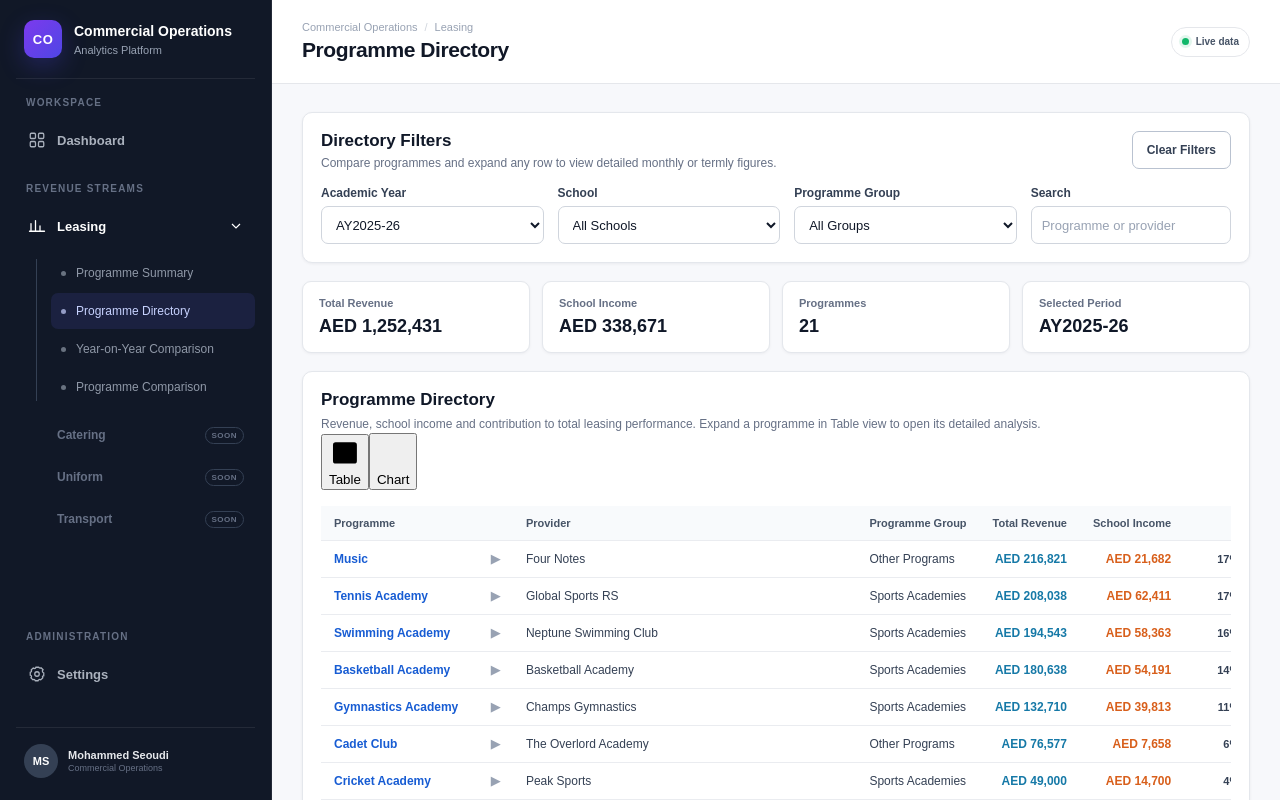
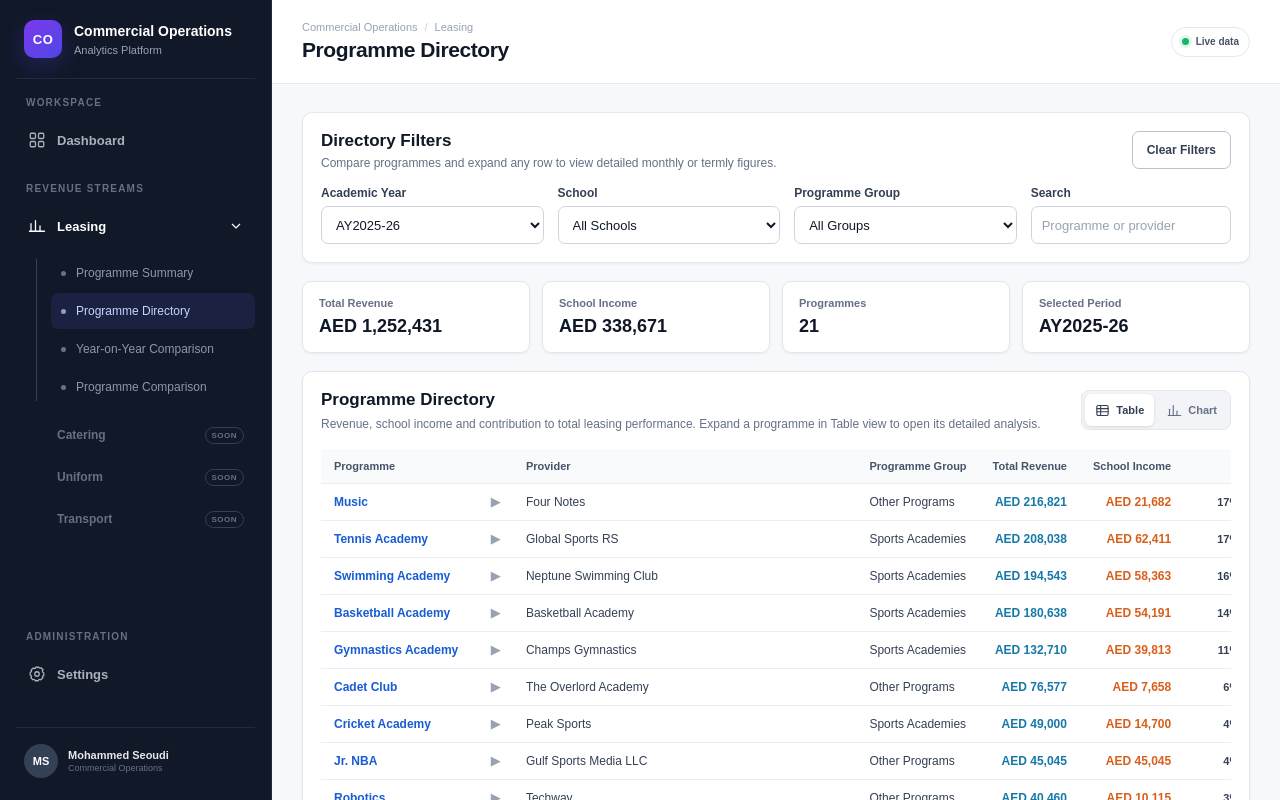
Before and after one commit to mo-seoudi/leasing, a React (Vite) app: page /leasing/programmes in a window 1280 px wide. Shown: the top 800 px of the page. Built offline with nearby package versions, Linux system fonts and the light colour scheme.

Commit message:
Update ProgrammeDirectoryPage.css

```diff
--- a/src/pages/leasing/ProgrammeDirectoryPage.css
+++ b/src/pages/leasing/ProgrammeDirectoryPage.css
@@ -5,16 +5,8 @@
 }
 
 /*
- * The top filter card, filter labels, selects, buttons,
- * and summary cards are inherited from:
- *
+ * The main filter card and summary cards reuse styles from:
  * ProgrammeComparisonPage.css
- *
- * This file only adds:
- * - the fourth Search control
- * - Programme Directory table styling
- * - expandable-row styling
- * - responsive adjustments
  */
 
 /* Four controls across the filter row */
@@ -55,7 +47,7 @@
   box-shadow: 0 0 0 3px rgba(102, 126, 234, 0.12);
 }
 
-/* Programme Directory table card */
+/* Directory content card */
 
 .directory-table-card {
   margin-bottom: 18px;
@@ -67,7 +59,13 @@
   box-shadow: 0 1px 3px rgba(16, 24, 40, 0.06);
 }
 
+/* Directory heading and view toggle */
+
 .directory-table-heading {
+  display: flex;
+  align-items: flex-start;
+  justify-content: space-between;
+  gap: 18px;
   margin-bottom: 16px;
 }
 
@@ -85,6 +83,69 @@
   line-height: 1.5;
 }
 
+.directory-view-toggle {
+  display: inline-flex;
+  flex-shrink: 0;
+  gap: 3px;
+  padding: 3px;
+  border: 1px solid #e4e7ec;
+  border-radius: 8px;
+  background: #f2f4f7;
+}
+
+.directory-view-toggle button {
+  display: flex;
+  min-height: 32px;
+  align-items: center;
+  justify-content: center;
+  gap: 6px;
+  padding: 6px 10px;
+  border: 0;
+  border-radius: 6px;
+  background: transparent;
+  color: #667085;
+  font: inherit;
+  font-size: 11px;
+  font-weight: 600;
+  cursor: pointer;
+  transition:
+    background 160ms ease,
+    color 160ms ease,
+    box-shadow 160ms ease;
+}
+
+.directory-view-toggle button:hover {
+  color: #344054;
+}
+
+.directory-view-toggle button.active {
+  background: #ffffff;
+  color: #344054;
+  box-shadow: 0 1px 3px rgba(16, 24, 40, 0.12);
+}
+
+.directory-view-toggle button:focus-visible {
+  outline: 3px solid rgba(99, 102, 241, 0.18);
+  outline-offset: 2px;
+}
+
+.directory-view-toggle svg {
+  width: 15px;
+  height: 15px;
+  fill: none;
+  stroke: currentColor;
+  stroke-width: 1.8;
+  stroke-linecap: round;
+  stroke-linejoin: round;
+}
+
+/* Chart view */
+
+.directory-chart-container {
+  width: 100%;
+  height: 440px;
+}
+
 /* Table scrolling */
 
 .directory-table-scroll {
@@ -92,7 +153,7 @@
   overflow-x: auto;
 }
 
-/* Comparison-style directory table */
+/* Comparison-style table */
 
 .directory-comparison-table {
   width: 100%;
@@ -204,7 +265,7 @@
   font-weight: 700;
 }
 
-/* Percentage cells */
+/* Percentage bars */
 
 .directory-percentage-cell {
   display: flex;
@@ -243,7 +304,7 @@
   background: #e97832;
 }
 
-/* Selected programme row */
+/* Selected row */
 
 .directory-selected-row {
   background: #f5f7ff;
@@ -269,11 +330,6 @@
 .directory-expanded-row .programme-detail-panel {
   margin: 10px;
 }
-
-/*
- * Preserve centred financial figures inside
- * ProgrammeDetailView while keeping Measure labels left aligned.
- */
 
 .directory-expanded-row
   .programme-detail-table
@@ -323,6 +379,22 @@
     padding: 14px;
   }
 
+  .directory-table-heading {
+    flex-direction: column;
+  }
+
+  .directory-view-toggle {
+    width: 100%;
+  }
+
+  .directory-view-toggle button {
+    flex: 1;
+  }
+
+  .directory-chart-container {
+    height: 390px;
+  }
+
   .directory-table-heading h2 {
     font-size: 16px;
   }
```
